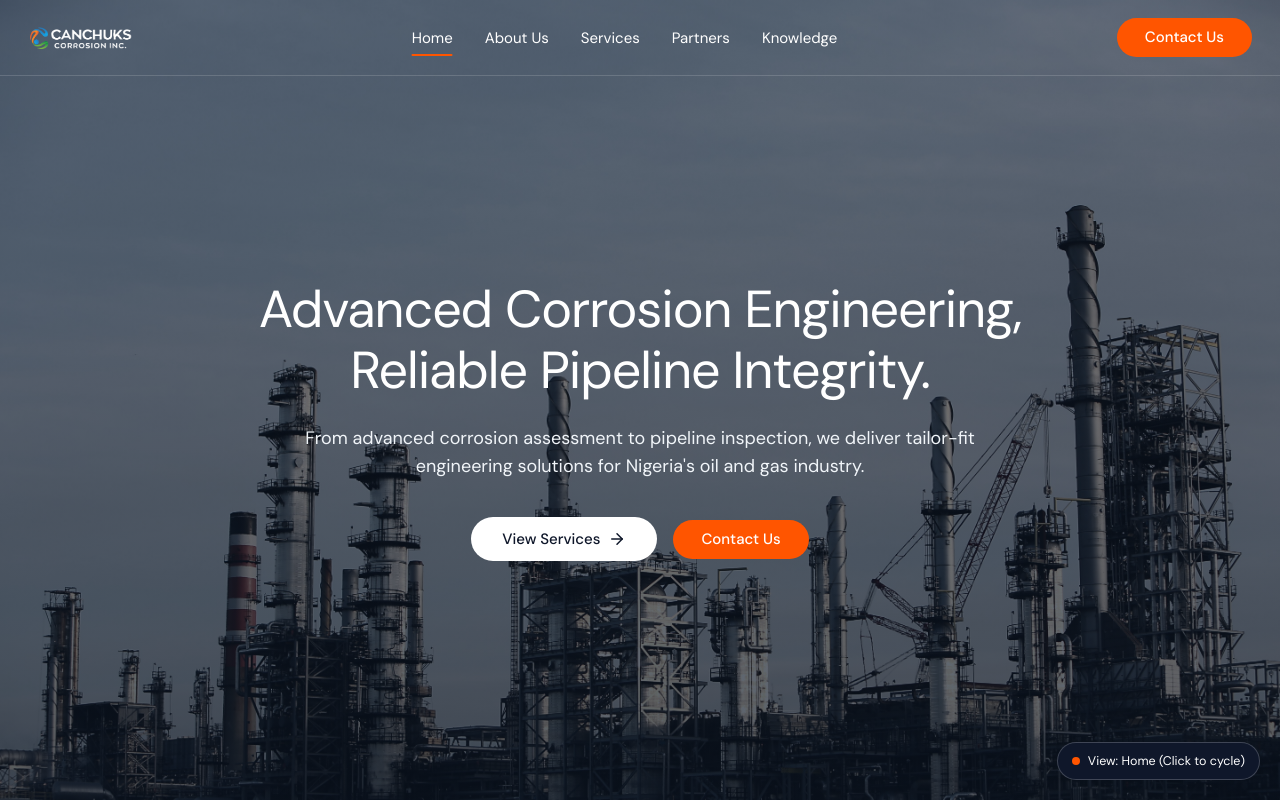
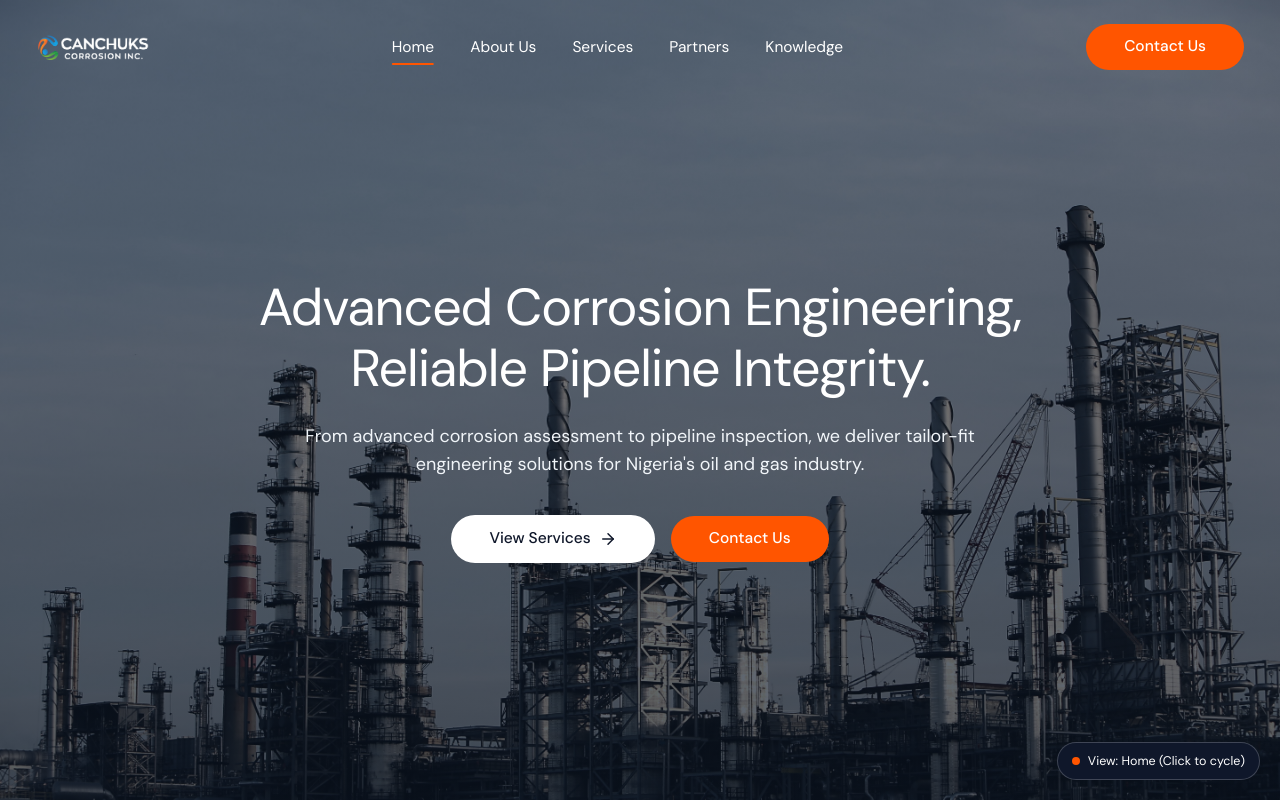
Before and after one commit to devNenye001/Canchuks-Corrosion-Nig-LTD, a React (Vite) app: page / in a window 1280 px wide. Shown: the top 802 px of the page. Built offline with nearby package versions, Linux system fonts and the light colour scheme.

Commit message:
Update: remove navbar border, apply thick button padding, update Why Choose Us icons to match design

```diff
--- a/src/App.css
+++ b/src/App.css
@@ -1,7 +1,7 @@
 /* ==========================================================================
    GLOBAL APP STYLES & RESET
    - Zero shadows
-   - Shared flat pill buttons
+   - Thick pill buttons matching design
    ========================================================================== */
 
 .app-layout {
@@ -20,7 +20,7 @@
 }
 
 /* --------------------------------------------------------------------------
-   SHARED FLAT PILL BUTTONS (Strictly zero shadows)
+   SHARED FLAT PILL BUTTONS (Thick padding matching uploaded design)
    -------------------------------------------------------------------------- */
 .btn-orange-pill {
   display: inline-flex;
@@ -30,10 +30,10 @@
   background-color: var(--color-orange); /* #FF5500 */
   color: #ffffff;
   font-family: var(--font-family);
-  font-size: 15px;
+  font-size: 15.5px;
   font-weight: 500;
   line-height: 1;
-  padding: 12px 28px;
+  padding: 15px 38px; /* Thick padding */
   border-radius: 9999px;
   border: none;
   cursor: pointer;
@@ -60,12 +60,12 @@
   background-color: #ffffff;
   color: #0f172a;
   font-family: var(--font-family);
-  font-size: 15px;
+  font-size: 15.5px;
   font-weight: 500;
   line-height: 1;
-  padding: 12px 30px;
+  padding: 15px 38px; /* Thick padding */
   border-radius: 9999px;
-  border: 1px solid rgba(255, 255, 255, 0.95);
+  border: none;
   cursor: pointer;
   transition: all var(--transition-fast);
   white-space: nowrap;
--- a/src/components/FinalCTA.css
+++ b/src/components/FinalCTA.css
@@ -95,8 +95,8 @@
 }
 
 .final-cta-btn {
-  padding: 13px 32px;
-  font-size: 15px;
+  padding: 16px 38px;
+  font-size: 15.5px;
 }
 
 @media (max-width: 640px) {
--- a/src/components/Navbar.css
+++ b/src/components/Navbar.css
@@ -1,7 +1,8 @@
 /* ==========================================================================
    NAVBAR COMPONENT STYLES
-   - Logo reduced by 20px (from 44px to 24px)
-   - Zero shadows anywhere
+   - NO border on navbar (border-bottom: none)
+   - Thick pill button padding
+   - Zero shadows
    ========================================================================== */
 
 .navbar-header {
@@ -11,30 +12,33 @@
   width: 100%;
   background-color: #ffffff;
   z-index: 1000;
-  border-bottom: 1px solid var(--color-border);
-  transition: background-color var(--transition-normal), border-color var(--transition-normal);
+  border: none !important;
+  border-bottom: none !important;
+  transition: background-color var(--transition-normal);
 }
 
-/* Transparent hero navbar state */
+/* Transparent hero navbar state (over dark hero) */
 .navbar-header.is-transparent-hero {
   position: absolute;
   top: 0;
   left: 0;
   width: 100%;
   background-color: transparent;
-  border-bottom: 1px solid rgba(255, 255, 255, 0.15);
+  border: none !important;
+  border-bottom: none !important;
 }
 
 .navbar-header.is-transparent-hero.is-scrolled {
   position: sticky;
   background-color: #ffffff;
-  border-bottom: 1px solid var(--color-border);
+  border: none !important;
+  border-bottom: none !important;
 }
 
 .navbar-container {
-  max-width: 1280px;
+  max-width: 1320px;
   margin: 0 auto;
-  padding: 18px 28px;
+  padding: 24px 36px;
   display: flex;
   align-items: center;
   justify-content: space-between;
@@ -49,12 +53,12 @@
 }
 
 .navbar-brand:hover {
-  opacity: 0.85;
+  opacity: 0.88;
 }
 
-/* Reduced logo height by 20px (from 44px down to 24px) */
+/* Sleek navbar logo */
 .navbar-logo-img {
-  height: 24px;
+  height: 26px;
   width: auto;
   object-fit: contain;
   display: block;
@@ -69,7 +73,7 @@
 .navbar-nav-list {
   display: flex;
   align-items: center;
-  gap: 32px;
+  gap: 36px;
   list-style: none;
   padding: 0;
   margin: 0;
@@ -81,7 +85,7 @@
 
 .navbar-nav-link {
   font-family: var(--font-family);
-  font-size: 15px;
+  font-size: 15.5px;
   font-weight: 400;
   padding: 8px 0;
   display: flex;
@@ -132,9 +136,13 @@
   align-items: center;
 }
 
+/* Thick button padding for Contact Us in Navbar */
 .navbar-contact-btn {
-  padding: 9px 22px;
-  font-size: 14px;
+  padding: 14px 36px;
+  font-size: 15px;
+  font-weight: 500;
+  border-radius: 9999px;
+  border: none;
 }
 
 /* Burger Menu Button (Mobile) */
@@ -197,7 +205,7 @@
   animation: fadeIn 0.25s ease;
 }
 
-/* Mobile Navigation Drawer - NO shadow, clean flat border */
+/* Mobile Navigation Drawer */
 .navbar-mobile-drawer {
   position: fixed;
   top: 0;
@@ -226,9 +234,8 @@
   border-bottom: 1px solid var(--color-border);
 }
 
-/* Mobile logo also reduced by 20px (from 34px to 20px) */
 .navbar-mobile-logo {
-  height: 20px;
+  height: 22px;
   width: auto;
 }
 
@@ -253,7 +260,7 @@
   margin: 0;
   display: flex;
   flex-direction: column;
-  gap: 6px;
+  gap: 8px;
   flex: 1 1 auto;
 }
 
@@ -301,7 +308,7 @@
 
 .navbar-mobile-cta {
   width: 100%;
-  padding: 12px;
+  padding: 14px;
   font-size: 15px;
 }
 
@@ -326,6 +333,6 @@
   }
 
   .navbar-container {
-    padding: 14px 20px;
+    padding: 16px 20px;
   }
 }
--- a/src/components/WhyChooseUsSection.jsx
+++ b/src/components/WhyChooseUsSection.jsx
@@ -1,23 +1,23 @@
-import { Shield, Cpu, Layers } from 'lucide-react'
+import { Award, UserCheck, Users } from 'lucide-react'
 
 export default function WhyChooseUsSection() {
   const features = [
     {
       id: 1,
       title: 'Specialized Engineering Expertise',
-      icon: Shield,
+      icon: Award,
       text: 'Our focus on corrosion and materials engineering enables us to address complex pipeline integrity and asset reliability challenges.',
     },
     {
       id: 2,
       title: 'Technology–Driven Assessments',
-      icon: Cpu,
+      icon: UserCheck,
       text: 'We apply advanced inspection technologies and structured assessment methodologies to help identify potential pipeline threats.',
     },
     {
       id: 3,
       title: 'Comprehensive Service Capabilities',
-      icon: Layers,
+      icon: Users,
       text: 'From corrosion assessment to risk evaluation and materials engineering, we offer services that address multiple aspects of pipeline integrity.',
     },
   ]
--- a/src/pages/Contact.css
+++ b/src/pages/Contact.css
@@ -290,8 +290,9 @@
 
 .form-submit-btn {
   width: 100%;
-  padding: 14px;
+  padding: 16px;
   font-size: 16px;
+  font-weight: 500;
   margin-top: 8px;
 }
 
--- a/src/pages/Home.css
+++ b/src/pages/Home.css
@@ -99,8 +99,8 @@
 }
 
 .hero-action-btn {
-  padding: 13px 32px;
-  font-size: 15px;
+  padding: 16px 38px;
+  font-size: 15.5px;
 }
 
 /* --------------------------------------------------------------------------
@@ -436,8 +436,8 @@
 }
 
 .partner-contact-btn {
-  padding: 13px 36px;
-  font-size: 15px;
+  padding: 16px 40px;
+  font-size: 15.5px;
 }
 
 /* --------------------------------------------------------------------------
--- a/src/pages/NotFound.css
+++ b/src/pages/NotFound.css
@@ -78,8 +78,8 @@
 }
 
 .not-found-btn {
-  padding: 13px 32px;
-  font-size: 15px;
+  padding: 16px 38px;
+  font-size: 15.5px;
 }
 
 @media (max-width: 960px) {
```
Also changed, not shown: src/components/Footer.css (line endings or trailing spaces), src/pages/Contact.jsx (line endings or trailing spaces), src/pages/Home.jsx (line endings or trailing spaces), src/pages/NotFound.jsx (line endings or trailing spaces).
